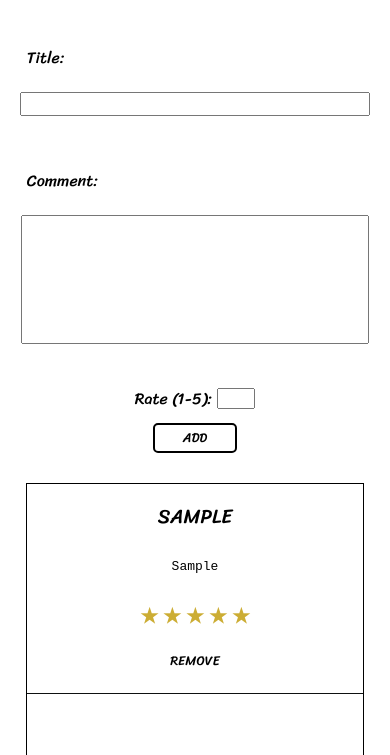
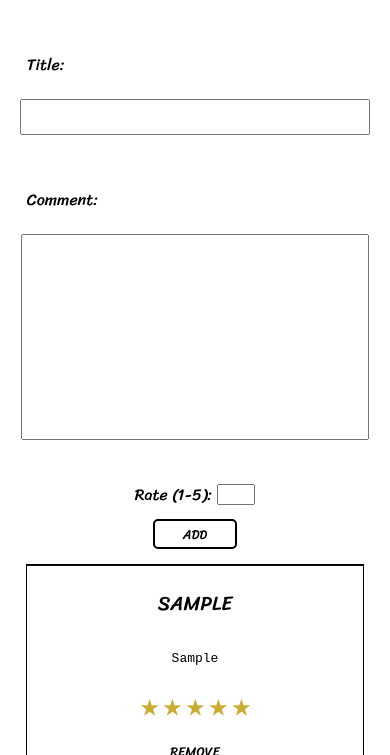
Before and after one commit to ztisaj/Review-Library, a plain HTML site: page index.html in a window 390 px wide. Both pictures are taken after typing "Sample", "Sample", "5" into the empty fields and a click on the button "ADD". Shown: the part 89-844 px from the top of the page. Drawn offline with Linux system fonts and the light colour scheme.

Commit message:
fixed problems with safari

```diff
--- a/index.js
+++ b/index.js
@@ -1,14 +1,17 @@
+//add button listener
 const addButton = document.querySelector('#add-button');
 addButton.addEventListener('click', addReview);
 
+//review constructor
 class Review {
   constructor (title, comment, stars) {
     this.title = form.title.value;
     this.comment = form.comment.value;
-    this.stars = parseInt(form.stars.value);
+    this.stars = form.stars.value;
   }
 }
 
+//create review
 let myReview = [];
 let newReview;
 
@@ -17,7 +20,7 @@ function addReview() {
   event.preventDefault();
 
   newReview = new Review(title, comment, stars);
-  if(newReview.title!='' && newReview.stars<6 && newReview.stars>0){
+  if(newReview.title!='' && newReview.stars<=5 && newReview.stars>=1){
     myReview.push(newReview);
     setData();
     render();
@@ -39,6 +42,7 @@ function render() {
 
 }
 
+//creating elements for review
 function createReview(item) {
 
   const reviewList = document.querySelector('#review-list');
@@ -47,7 +51,7 @@ function createReview(item) {
   const titleDiv = document.createElement('p');
   const commentDiv = document.createElement('p');
   const reviewStar = document.createElement('p');
-  const removeButton = document.createElement('button');
+  const removeButton = document.createElement('div');
 
   reviewDiv.classList.add('reviewData');
   reviewDiv.setAttribute('id', myReview.indexOf(item));
@@ -60,9 +64,12 @@ function createReview(item) {
   commentDiv.classList.add('comment');
   reviewDiv.appendChild(commentDiv);
 
+//adding stars
   reviewStar.classList.add('stars');
   let newArr=[];
-  for(let i=0; i<parseInt(item.stars); i++){
+  console.log(item.stars);
+  var numb = Math.round(item.stars);
+  for(let i=0; i<numb; i++){
     newArr.push('\u2605');
   }
   reviewStar.innerHTML = (newArr.join(' '));
@@ -81,6 +88,7 @@ function createReview(item) {
   });
 };
 
+//dark light mode toggle
 const dl = document.querySelector('#dl');
 const currentTheme = localStorage.getItem('theme');
 
@@ -98,15 +106,17 @@ dl.addEventListener('click',function(){
 });
 
 
+//storing in local storage
 function setData() {
     localStorage.setItem(`myReview`, JSON.stringify(myReview));
 }
 
+//pulls books from local storage when page is refreshed
 function restore() {
     if(!localStorage.myReview) {
         render();
     }else {
-        let objects = localStorage.getItem('myReview');
+        let objects = localStorage.getItem('myReview') // gets information from local storage to use in below loop to create DOM/display
         objects = JSON.parse(objects);
         myReview = objects;
         render();
--- a/style.css
+++ b/style.css
@@ -13,6 +13,7 @@ header {
   letter-spacing: 2px;
   font-size: 20px;
   text-align: center;
+  min-height: 10%;
 }
 
 #dl {
@@ -34,7 +35,7 @@ header {
   flex-direction: row;
   justify-content: space-between;
   width: 90vw;
-  height: 75vh;
+  min-height: 65%;
   margin: auto;
   align-self: center;
 }
@@ -43,15 +44,16 @@ header {
   display: flex;
   flex-direction: column;
   justify-content: center;
+  flex-wrap: nowrap;
   width: 50%;
-  height: 70vh;
+  min-height: 100%;
   font-family: 'Sriracha', cursive;
 }
 
 #form {
   display: flex;
   flex-direction: column;
-  height: 85%;
+  height: 90%;
 }
 
 .label {
@@ -61,7 +63,7 @@ header {
 }
 
 #title {
-  height: 24px;
+  min-height: 22px;
   width: 80%;
   align-self: center;
   margin-bottom: 30px;
@@ -69,7 +71,7 @@ header {
 }
 
 #comment {
-  height: 150px;
+  min-height: 140px;
   width: 80%;
   align-self: center;
   text-align: left;
@@ -87,7 +89,7 @@ header {
   border-radius: 5px;
   font-family: 'Sriracha', cursive;
   cursor: pointer;
-  margin: 0 auto 30px;
+  margin: auto;
   background-color: #fff;
 }
 
@@ -129,26 +131,29 @@ input[type=number] {
   margin: auto;
   display: flex;
   flex-direction: column;
-  height: 90%;
+  height: 500px;
   width: 50%;
   overflow: auto;
   flex-wrap: nowrap;
-  justify-content: flex-start;
   border: 1px solid #000;
 }
 
 .reviewData{
   display: flex;
   flex-direction: column;
+  border-top: 1px solid #0e1111;
   border-bottom: 1px solid #0e1111;
+  min-height: 200px;
+  overflow: auto;
+  scroll-behavior: smooth;
 }
 
 .title {
   font-size: 20px;
-  margin: 15px 0 15px;
   text-align: center;
   font-family: 'Sriracha', cursive;
   text-transform: uppercase;
+  /*border-top: 2px solid #0e1111;*/
 }
 
 .stars {
@@ -156,26 +161,27 @@ input[type=number] {
   text-align: center;
   color: #ccad34;
   font-weight: bolder;
-  margin-bottom: 20px;
+/*  margin-bottom: 20px;*/
 }
 
 .comment {
   margin: 10px;
   text-align: center;
   font-family: monospace;
+  flex-wrap: wrap;
 }
 
 #removeButton {
   background-color: #fff;
-  border-style: none;
   margin-bottom: 20px;
   cursor: pointer;
   font-size: 13px;
   font-family: 'Sriracha', cursive;
+  text-align: center;
 }
 
 .dark-theme {
-  color: white;
+  color: #fff;
   background-color: #0e1111;
 }
 
@@ -187,12 +193,24 @@ input[type=number] {
   border: 1px solid #fff;
 }
 
+.dark-theme .reviewData {
+  border-top: 1px solid #fff;
+  border-bottom: 1px solid #fff;
+}
+
 .dark-theme #comment,
 .dark-theme #add-button,
-.dark-theme #title,
-.dark-theme #removeButton {
+.dark-theme #title {
   background-color: #414a4c;
   border-style: none;
+  color: #fff;
+}
+
+.dark-theme .title {
+  color: #ccad34;
+}
+.dark-theme #removeButton {
+  background-color: #0e1111;
   color: #fff;
 }
 
@@ -213,6 +231,7 @@ input[type=number] {
 
 footer {
   text-align: right;
+  margin-top: 20px;
   margin-right: 8%;
   margin-bottom: 20px;
   font-family: monospace;
@@ -227,16 +246,17 @@ footer {
     align-items: center;
     margin: auto;
     width: 100%;
-    height: 750px;
+    min-height: 900px;
   }
 
   #new-review {
     width: 90%;
+    min-height: 500px;
     margin: auto;
   }
 
   #form {
-    height: 400px;
+    min-height: 300px;
   }
 
   .label {
@@ -255,6 +275,10 @@ footer {
 
   #review-list {
     width: 90%;
-    height: 50vh;
+    height: 350px;
+  }
+
+  .reviewData {
+    min-height: 200px;
   }
 }
```
